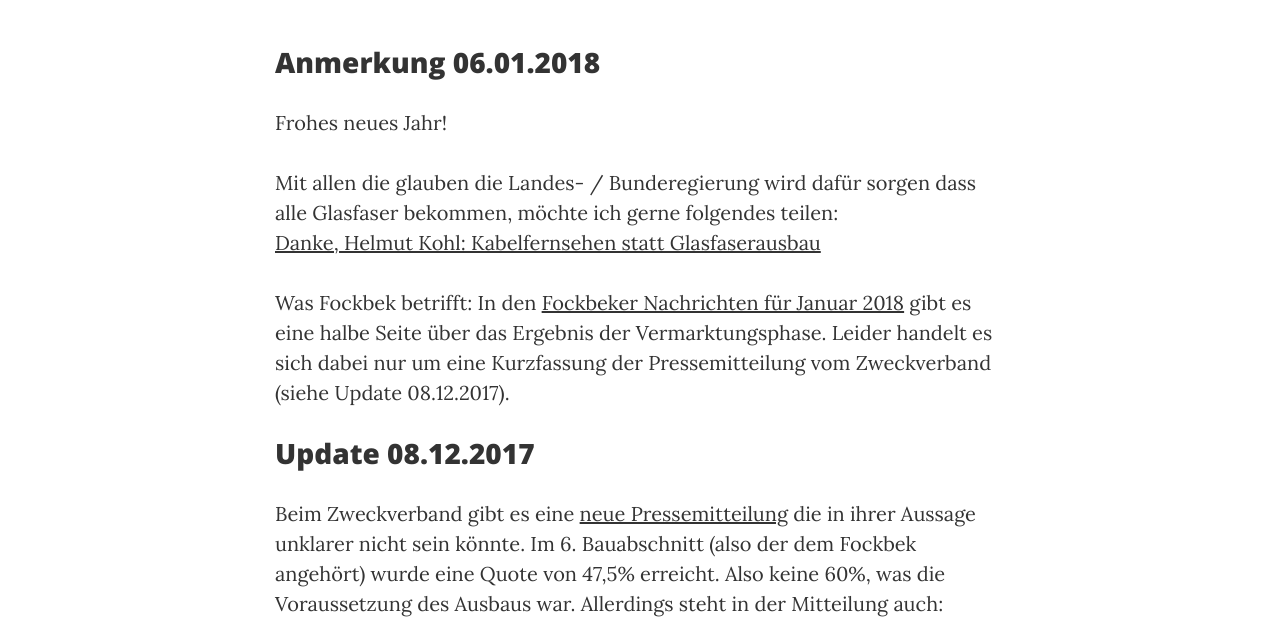
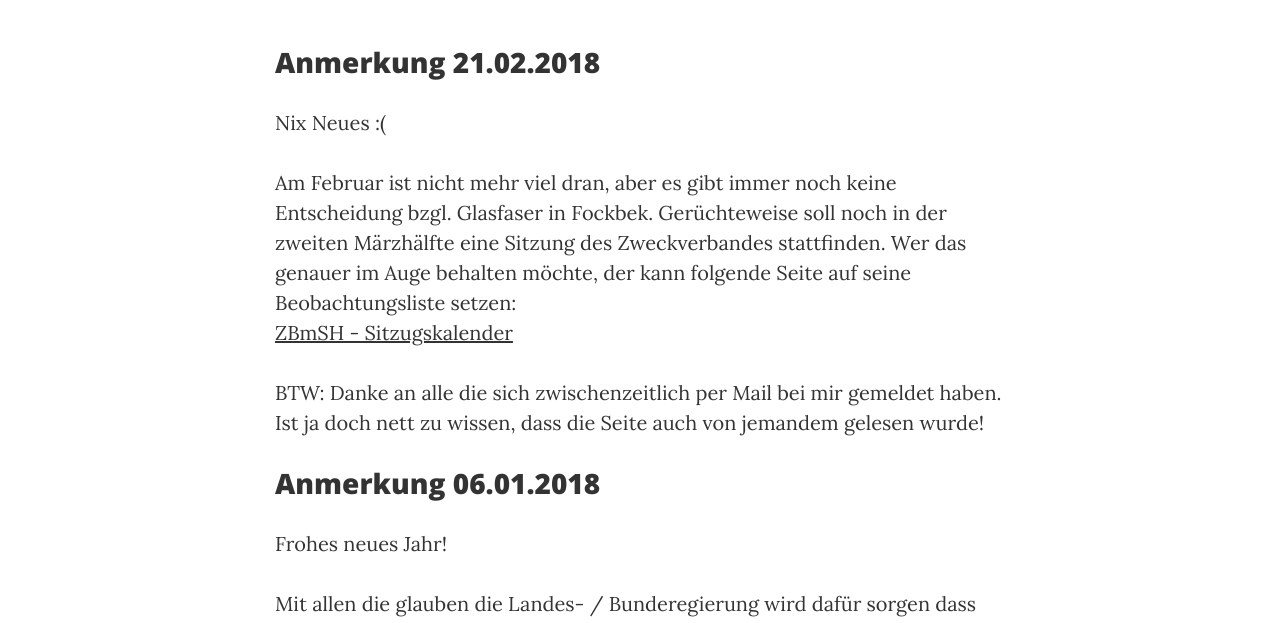
Before and after one commit to timwillsie/Glasfaser_in_Fockbek_Homepage, a website: page index.html in a window 1280 px wide. Shown: the part 665-1288 px from the top of the page. Drawn offline with nearby package versions, Linux system fonts and the light colour scheme; files that its build step writes are made by us from their sources.

Commit message:
anmerkung 21.02.2018 hinzugefügt

```diff
--- a/css/clean-blog.css
+++ b/css/clean-blog.css
@@ -1,6 +1,6 @@
 /*!
  * Start Bootstrap - Clean Blog v4.0.0-beta (https://startbootstrap.com/template-overviews/clean-blog)
- * Copyright 2013-2017 Start Bootstrap
+ * Copyright 2013-2018 Start Bootstrap
  * Licensed under MIT (https://github.com/BlackrockDigital/startbootstrap-clean-blog/blob/master/LICENSE)
  */
 body {
--- a/index.html
+++ b/index.html
@@ -149,6 +149,25 @@
 <div class="container">
     <div class="row">
         <div class="col-lg-8 col-md-10 mx-auto">
+            <div class="post-preview">
+                <h3 class="post-title">Anmerkung 21.02.2018</h3>
+                <p>
+                    Nix Neues :(
+                </p>
+                <p>
+                    Am Februar ist nicht mehr viel dran, aber es gibt immer noch keine Entscheidung bzgl. Glasfaser in
+                    Fockbek. Gerüchteweise soll noch in der zweiten Märzhälfte eine Sitzung des Zweckverbandes
+                    stattfinden. Wer das genauer im Auge behalten möchte, der kann folgende Seite auf seine
+                    Beobachtungsliste setzen:
+                    <br />
+                    <a href="https://www.amt-jevenstedt.de/breitbandzweckverband/politik/sitzungskalender_risokalender_index__9_3_2018_datum_kalender.html">ZBmSH
+                        - Sitzugskalender</a>
+                </p>
+                <p>
+                    BTW: Danke an alle die sich zwischenzeitlich per Mail bei mir gemeldet haben. Ist ja doch nett zu
+                    wissen, dass die Seite auch von jemandem gelesen wurde!
+                </p>
+            </div>
             <div class="post-preview">
                 <h3 class="post-title">Anmerkung 06.01.2018</h3>
                 <p>
```
Also changed, not shown: css/clean-blog.min.css, js/clean-blog.min.js.
